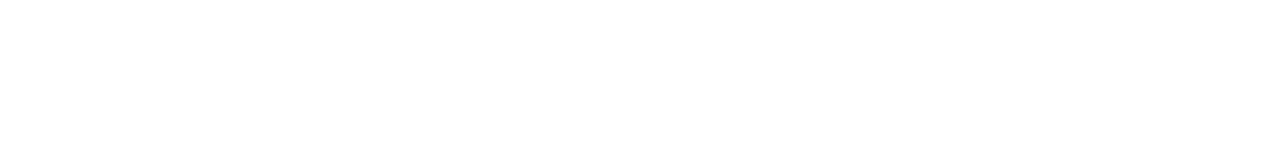
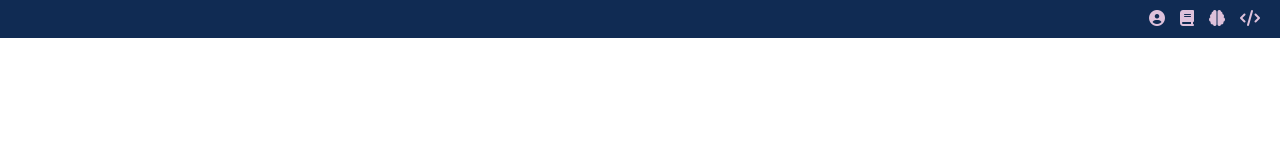
Before and after one commit to ellenandresa/portifolio, a plain HTML site: page index.html in a window 1280 px wide. Drawn offline with Linux system fonts and the light colour scheme.

Commit message:
começando o portfólio

```diff
--- a/estilos/style.css
+++ b/estilos/style.css
@@ -0,0 +1,36 @@
+* {
+    margin: 0;
+    padding: 0;
+    box-sizing: border-box;
+}
+
+:root {
+    --cor-fundo: #102B53;
+    --cor-lavanda: #DEC1DB;
+    --cor-ciano: #4E7AB1;
+}
+
+header {
+    background-color: var(--cor-fundo);
+    padding: 10px;
+    display: flex;
+    justify-content: flex-end;
+    align-content: center;
+}
+
+nav#menu ul {
+    padding-right: 10px;
+    list-style: none;
+    display: flex;
+    gap: 15px;
+}
+
+nav#menu ul li a {
+    color: var(--cor-lavanda);
+    text-decoration: none;
+}
+
+nav#menu ul li a:hover {
+    background-color: var(--cor-ciano);
+
+}
--- a/index.html
+++ b/index.html
@@ -5,10 +5,18 @@
     <meta name="viewport" content="width=device-width, initial-scale=1.0">
     <title>Portfólio Ellen Andresa</title>
     <link rel="stylesheet" href="estilos/style.css">
+    <script src="https://kit.fontawesome.com/5fc5268beb.js" crossorigin="anonymous"></script>
 </head>
 <body>
     <header>
-
+        <nav id="menu">
+            <ul>
+                <li><a href=""><i class="fa-solid fa-circle-user"></i></a></li>
+                <li><a href=""><i class="fa-solid fa-book"></i></a></li>
+                <li><a href=""><i class="fa-solid fa-brain"></i></a></li>
+                <li><a href=""><i class="fa-solid fa-code"></i></a></li>
+            </ul>
+        </nav>
     </header>
     <main>
 
```
